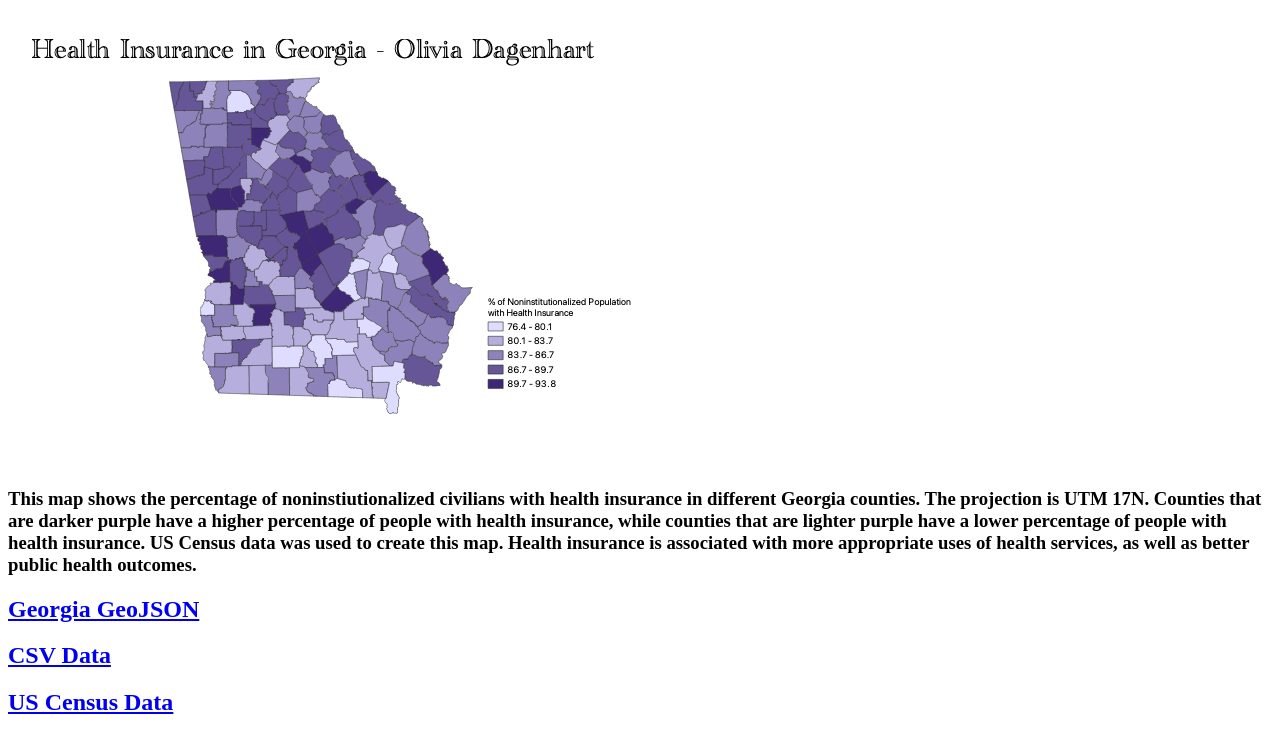
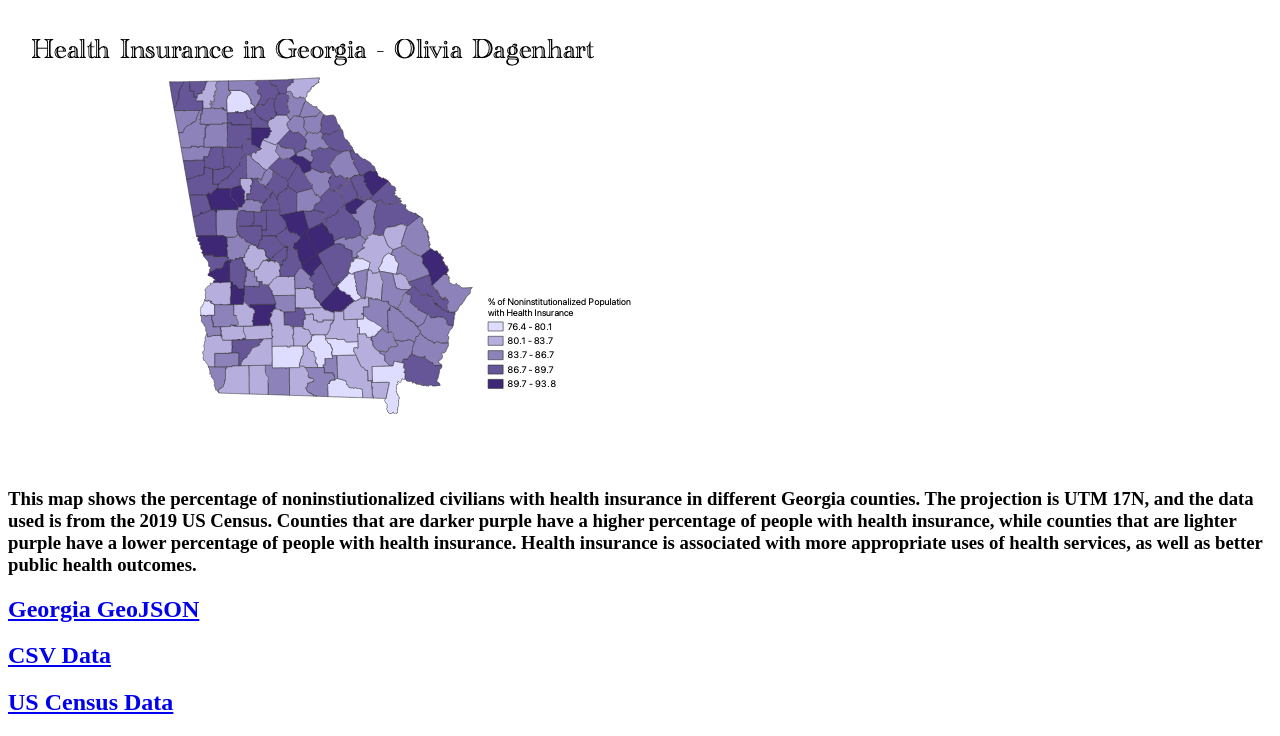
Before and after one commit to livicd/HW6, a plain HTML site: page index.html in a window 1280 px wide. Shown: the part 79-815 px from the top of the page. Drawn offline with Linux system fonts and the light colour scheme.

Commit message:
Update index.html

```diff
--- a/index.html
+++ b/index.html
@@ -9,7 +9,7 @@
 <body>
     <h1>Homework 6 - Olivia Dagenhart</h1>
     <img src="Map1.png" alt="">
-    <h3>This map shows the percentage of noninstiutionalized civilians with health insurance in different Georgia counties. The projection is UTM 17N. Counties that are darker purple have a higher percentage of people with health insurance, while counties that are lighter purple have a lower percentage of people with health insurance. US Census data was used to create this map. Health insurance is associated with more appropriate uses of health services, as well as better public health outcomes. </h3>
+    <h3>This map shows the percentage of noninstiutionalized civilians with health insurance in different Georgia counties. The projection is UTM 17N, and the data used is from the 2019 US Census. Counties that are darker purple have a higher percentage of people with health insurance, while counties that are lighter purple have a lower percentage of people with health insurance. Health insurance is associated with more appropriate uses of health services, as well as better public health outcomes. </h3>
     <h2><a href="https://github.com/livicd/HW6/blob/main/Vector_geoJSON.geojson">Georgia GeoJSON</a></h2>
     <h2><a href="https://github.com/livicd/HW6/blob/main/ACSST5Y2019.S2701_data_with_overlays_2022-02-21T121056.csv">CSV Data</a></h2>
     <h2><a href="https://data.census.gov/cedsci/table?t=Health%20Insurance&g=0400000US13%240500000">US Census Data</a></h2>
```
